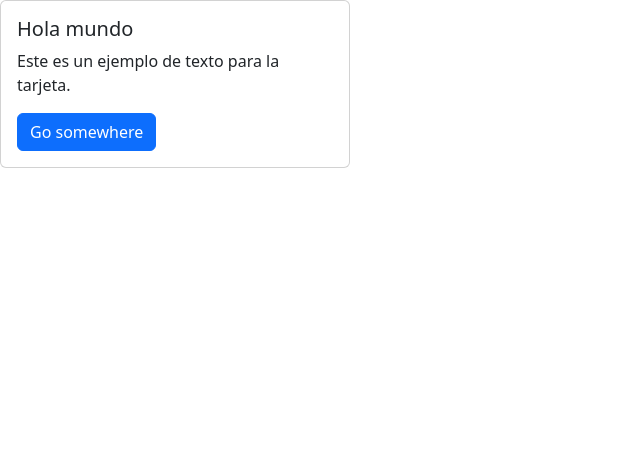
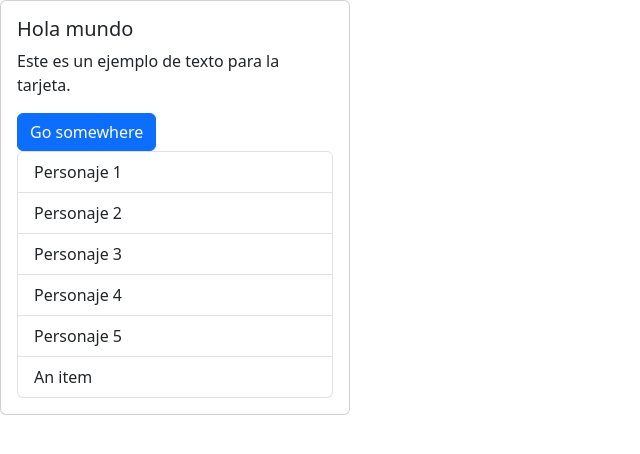
Before and after one commit to alezithop/aprende-react-ahora-curso-de-HolaMundo, a React (Vite) app: page / in a window 1280 px wide. Shown: the top 454 px of the page, without its empty margins (0-640 px from the left). Built offline with nearby package versions, Linux system fonts and the light colour scheme.

Commit message:
Imprimir listas

```diff
--- a/src/App.tsx
+++ b/src/App.tsx
@@ -1,6 +1,14 @@
 import Card, { CardBody } from "./components/Card";
+import List from "./components/List";
 
 function App() {
+  const list = [
+    "Personaje 1",
+    "Personaje 2",
+    "Personaje 3",
+    "Personaje 4",
+    "Personaje 5",
+  ];
   // código jsx aquí -> se va a transformar a llamadas de React.createElement
   return (
     <Card>
@@ -9,6 +17,7 @@
         text="Este es un ejemplo de texto para la tarjeta."
         // text2="Este es un texto opcional adicional." // <- Este texto es un parametro opcional
       />
+      <List data={list} />
     </Card>
   );
 }
--- /dev/null
+++ b/src/components/List.tsx
@@ -0,0 +1,18 @@
+type Props = {
+  data: string[];
+};
+
+function List({ data }: Props) {
+  return (
+    <ul className="list-group">
+      {data.map((elemento) => (
+        <li key={elemento} className="list-group-item">
+          {elemento}
+        </li>
+      ))}
+      <li className="list-group-item">An item</li>
+    </ul>
+  );
+}
+
+export default List;
```
